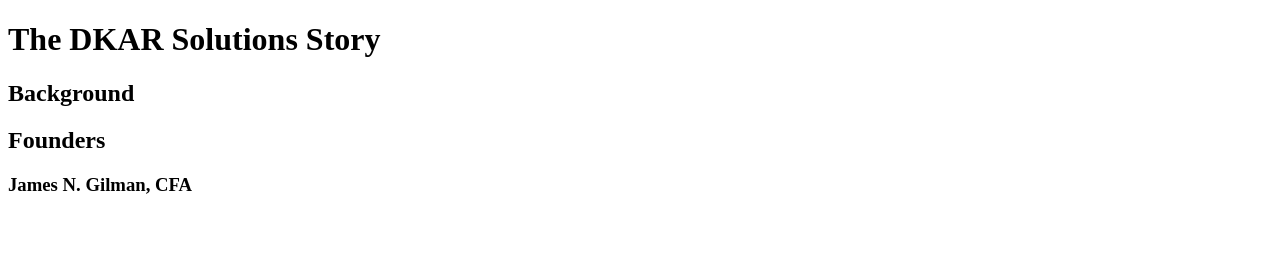
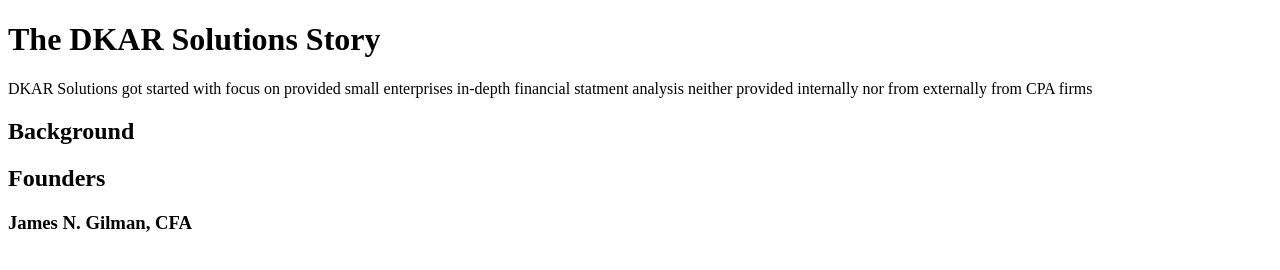
Before and after one commit to jngilman/sample_website, a plain HTML site: page index.html in a window 1280 px wide. Drawn offline with Linux system fonts and the light colour scheme.

Commit message:
add a paragraph to index page

```diff
--- a/index.html
+++ b/index.html
@@ -6,6 +6,7 @@
 </head>
 <body>
   <h1>The DKAR Solutions Story</h1>
+  <p>DKAR Solutions got started with focus on provided small enterprises in-depth financial statment analysis neither provided internally nor from externally from CPA firms</p>
   <h2>Background</h2>
   <h2>Founders</h2>
   <h3>James N. Gilman, CFA</h3>
```
